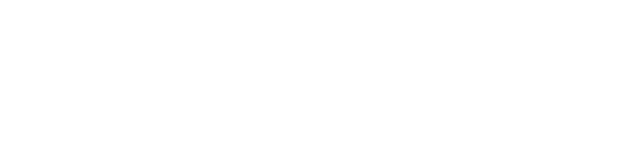
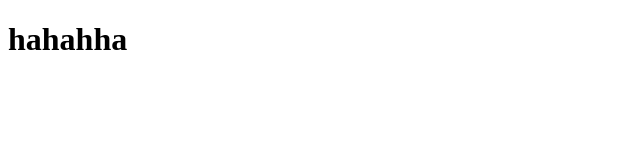
Before and after one commit to wangshuxia356/xyy_01, a plain HTML site: page xccde/520.html in a window 1280 px wide. Shown: the whole page, without its empty margins (0-640 px from the left). Drawn offline with Linux system fonts and the light colour scheme.

Commit message:
修改520.html

```diff
--- a/xccde/520.html
+++ b/xccde/520.html
@@ -27,6 +27,7 @@
 </head>
 
 <body>
+    <h1>hahahha</h1>
     <script>
         var createDiv = (x, y, c) => {
             var div = document.createElement("div")
@@ -39,6 +40,7 @@
 
         for (let i = 6; i < 15; i++) {
             createDiv(30 * i, 200)
+            console.log(111)
         }
 
         for (let i = 6; i < 12; i++) {
```
